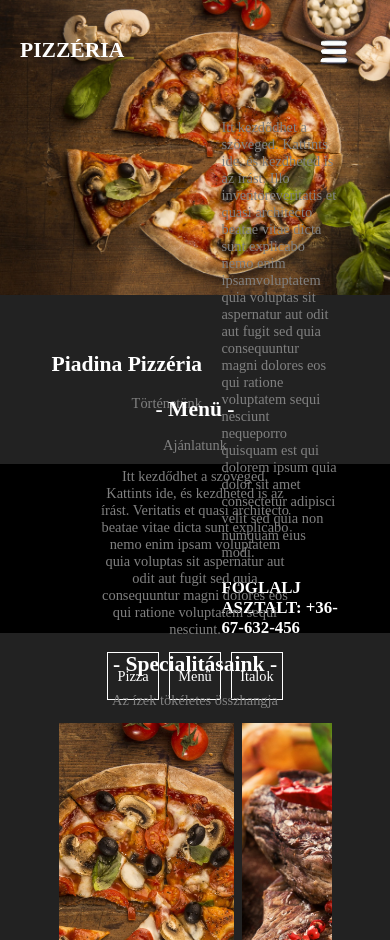
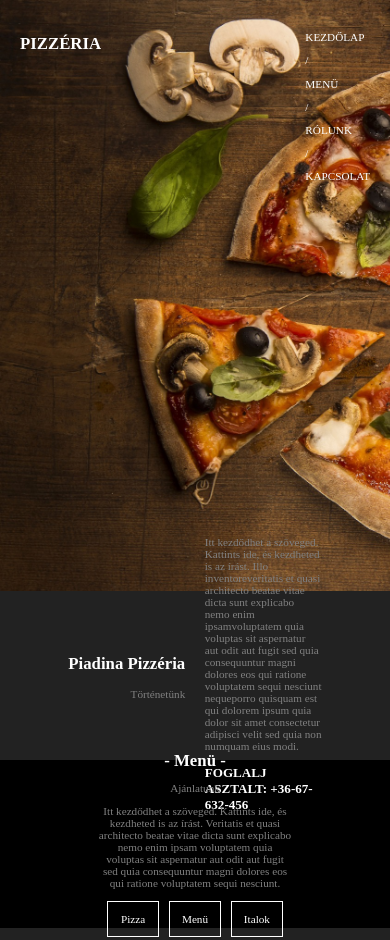
Before and after one commit to NaszAkos/websalon_pizza, a plain HTML site: page index.html in a window 390 px wide. Shown: the top 940 px of the page. Drawn offline with Linux system fonts and the light colour scheme.

Commit message:
hamburger menu eltuntetese, tablet neet igazitasa

```diff
--- a/index.html
+++ b/index.html
@@ -23,9 +23,7 @@
                         <p> / </p>
                         <p>KAPCSOLAT</p>
                     </div>
-                    <div class="headerRight" id="hamburger">
-                        <img src="img/hamburgericon.png" alt="">
-                    </div>
+
                 </div>
             </div>
         </div>
--- a/pizza.css
+++ b/pizza.css
@@ -13,7 +13,7 @@ body{
     background-image: url(img/pizzakep.jpg);
     background-size: cover;
     width: 100%;
-    height: 35vh;
+    height: 70vh;
     box-shadow: 10px black;
 }
 #szoveg{
@@ -199,12 +199,12 @@ body{
 
 }
 #footerCim{
-    margin: 5%;
+    margin: 2%;
 }
 #nyitvatartas{
     width: 30vw;
     color: gray;
-    margin: 5%;
+    margin: 2%;
 }
 
 #nyitvatartas h3{
@@ -217,7 +217,7 @@ body{
 }
 
 #footerInfo{
-    margin: 5%;
+    margin: 2%;
     width: 15vw;
 }
 #footerInfo p{
@@ -243,15 +243,14 @@ body{
 }
 
 
+
 @media (max-width:1200px){
     #container{
-        font-size: 0.9rem;
-    }
-    #hamburger{
-        display: flex;
+        font-size: 0.7rem;
     }
     #lgMenu{
-        display: none;
+        display: block;
+
     }
     #piadina_pizzeria{
         height: 20vh;
```
